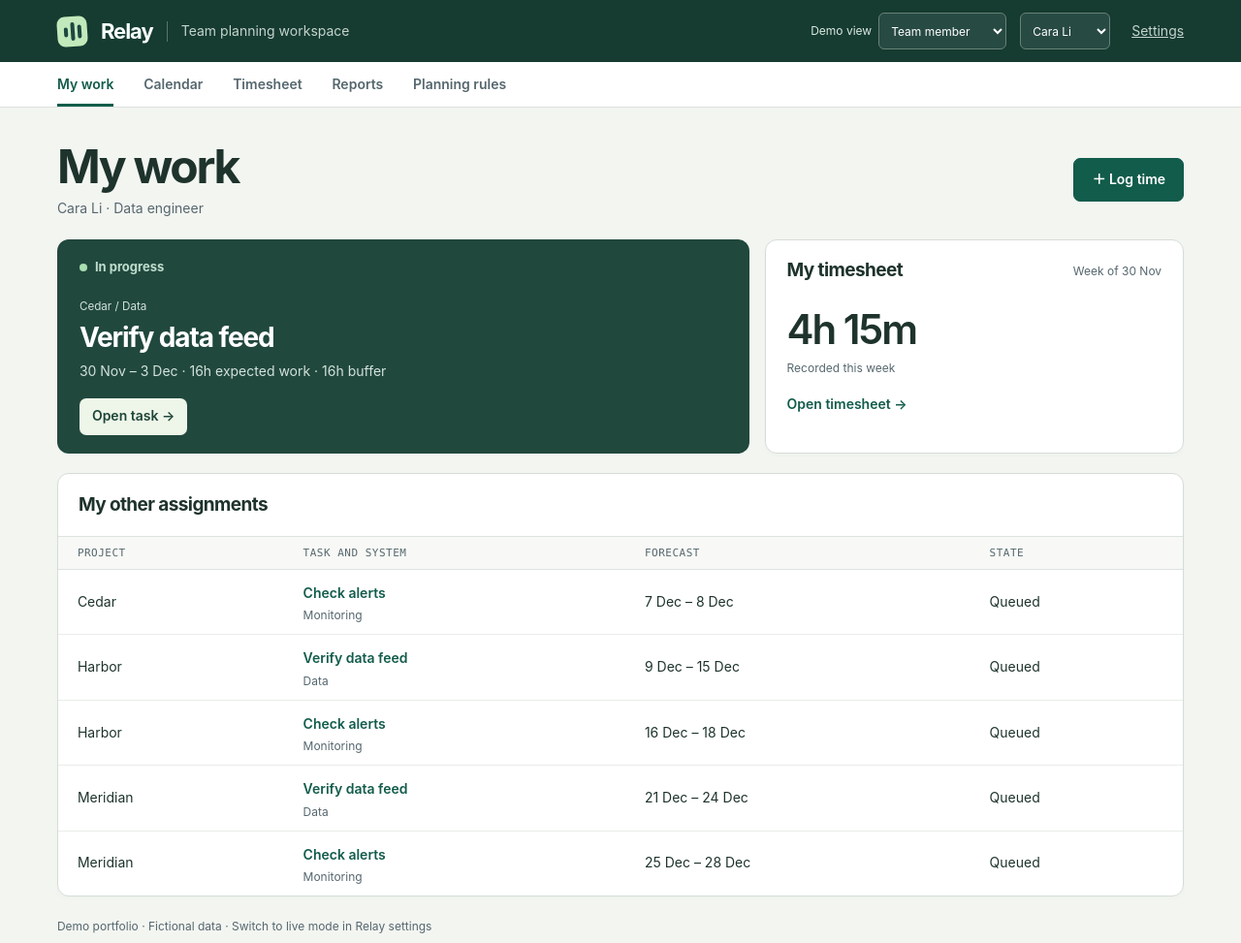
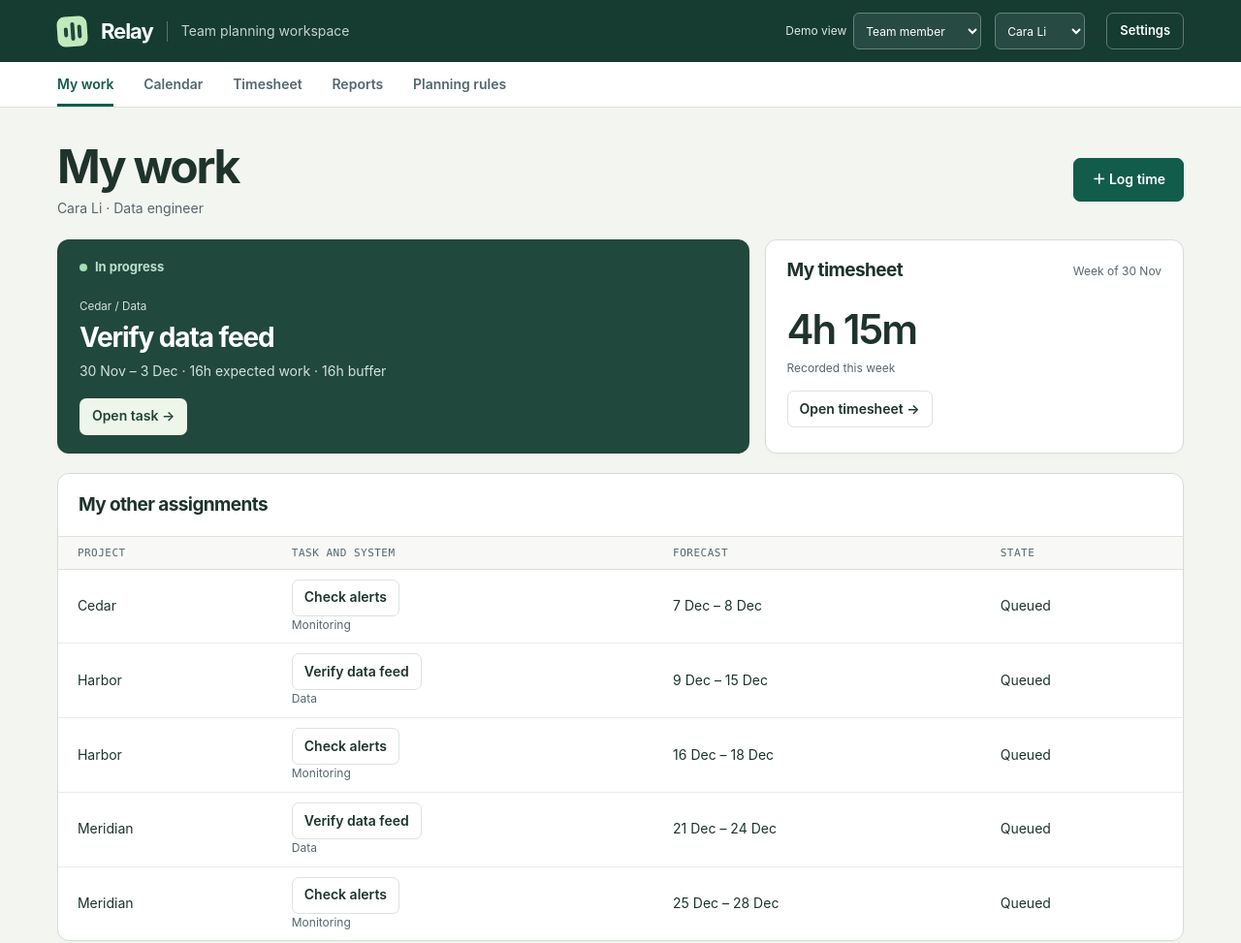
Before and after one commit to corpusculus/team-planner-relay, a website built with Vite: page static/planner/index.html in a window 1280 px wide. Shown: the top 973 px of the page at 97% size. Built offline with nearby package versions, Linux system fonts and the light colour scheme.

Commit message:
Replace text links with buttons
Co-Authored-By: Claude Opus 5.5 <noreply@anthropic.com>

```diff
--- a/static/common/style.css
+++ b/static/common/style.css
@@ -243,7 +243,7 @@ textarea{width:100%;font:inherit;border:1px solid #c7d1cb;border-radius:6px;padd
 :root{--control-h:38px;--field-min:190px;--field-gap:6px;--row-gap:16px}
 input:not([type=checkbox]):not([type=radio]),select{height:var(--control-h);width:100%;min-width:0}
 textarea{width:100%;min-width:0}
-button:not(.block):not(.task-tile):not(.link):not(.project):not(.tab){min-height:var(--control-h);white-space:nowrap}
+:where(button:not(.block):not(.task-tile):not(.tab)){min-height:var(--control-h);white-space:nowrap}
 .queue-tools select,.queue-tools input,.role select,#memberPreview,#filter,#pmProject{width:auto}
 /* Fields: label / control / hint rows line up across a row of fields (subgrid), whatever the label or hint length. */
 .formgrid,.grid-form{display:grid;column-gap:14px;row-gap:var(--row-gap);align-items:start}
@@ -297,3 +297,7 @@ button:not(.block):not(.task-tile):not(.link):not(.project):not(.tab){min-height
 .field{row-gap:0;padding-bottom:var(--row-gap)}
 .field>input,.field>select,.field>textarea,.field>.checks{margin-top:6px}
 .field .hint:not(:empty){margin-top:5px}
+/* No text links: actions and item names that open something are buttons. */
+.link,.project{background:#fff;border:1px solid var(--line);border-radius:7px;padding:6px 12px;min-height:var(--control-h);color:var(--ink);font-weight:610;display:inline-flex;align-items:center;gap:8px;text-align:left;white-space:normal}
+.link:hover,.project:hover{border-color:#81958c}
+.top .tool{margin-left:8px}
--- a/static/planner/index.html
+++ b/static/planner/index.html
@@ -8,7 +8,7 @@
 <body>
 <header class="top"><div class="bar"><span class="logo" aria-hidden="true"><i></i><i></i><i></i></span><span class="brand">Relay</span><span class="divider"></span><span class="workspace" id="workspace">Team planning workspace</span>
 <label class="role" id="roleBox"><span>Demo view</span><select id="role" aria-label="Demo view"><option value="member">Team member</option><option value="team">Team manager</option><option value="pm">Project manager</option></select></label><select id="memberPreview" aria-label="Preview as team member"></select>
-<span class="identity" id="identity" hidden></span><button class="tool" id="refresh" hidden>↻ Refresh from Jira</button><a class="tool" id="settingsLink" href="../settings/" hidden style="color:#c4d4cd">Settings</a></div></header>
+<span class="identity" id="identity" hidden></span><button class="tool" id="refresh" hidden>↻ Refresh from Jira</button><button class="tool" id="settingsLink" type="button" hidden>Settings</button></div></header>
 <nav class="tabs" aria-label="Planner pages"><div class="bar"><button class="tab" id="homeTab">Overview</button><button class="tab" id="queueTab">Work queue</button><button class="tab" id="scheduleTab">Calendar</button><button class="tab" id="coverageTab">Coverage</button><button class="tab" id="outlookTab">Project outlook</button><button class="tab" id="sheetTab">Timesheet</button><button class="tab" id="reportTab">Reports</button><button class="tab" id="rulesTab">Planning rules</button></div></nav>
 <main><section class="hero"><div><h1 id="title">Team schedule</h1><p id="intro"></p></div><button class="primary" id="simulate">＋ Test a change</button></section><div id="notice" class="message" role="status"></div><div id="view"><p class="empty">Loading the plan…</p></div><footer class="below"><span id="footnote"></span><button class="link" id="reset">Reset demo</button></footer></main>
 <dialog id="modal" aria-labelledby="dialogTitle"><div class="modalhead"><h2 id="dialogTitle"></h2><button class="close" id="close" aria-label="Close dialog">×</button></div><div id="body" class="content"></div></dialog>
--- a/static/planner/main.js
+++ b/static/planner/main.js
@@ -282,6 +282,7 @@ $('modal').addEventListener('close', () => { draft = null; formValues = null; })
 $('close').onclick = () => $('modal').close();
 $('simulate').onclick = () => (role === 'member' ? (tab === 'schedule' ? changeForm({ kind: 'private', who: member }) : logForm()) : changeForm());
 $('reset').onclick = () => modal('Reset sample plan?', '<p>This restores the original assignments and time off and removes the changes you applied to the demo.</p><div class="actions"><button data-dismiss>Cancel</button><button id="confirmReset" class="primary">Reset demo</button></div>');
+$('settingsLink').onclick = () => { location.href = '../settings/'; };
 $('refresh').onclick = async () => {
   $('refresh').disabled = true; announce('Reading Jira…');
   try { useWorkspace(await call('refresh')); render(); announce('Refreshed from Jira.' + (state.unmapped.length ? ' ' + state.unmapped.length + ' issues need mapping in Relay settings.' : '')); }
--- a/static/settings/main.js
+++ b/static/settings/main.js
@@ -202,6 +202,7 @@ async function run(fn, message) {
 }
 function modal(title, html) { $('dialogTitle').textContent = title; $('body').innerHTML = html; $('modal').showModal(); }
 $('close').onclick = () => $('modal').close();
+$('plannerLink').onclick = () => { location.href = '../planner/'; };
 window.addEventListener('beforeunload', e => { if (dirty) e.preventDefault(); });
 
 load();
```
Also changed, not shown: static/settings/index.html (+1 -1 lines).
